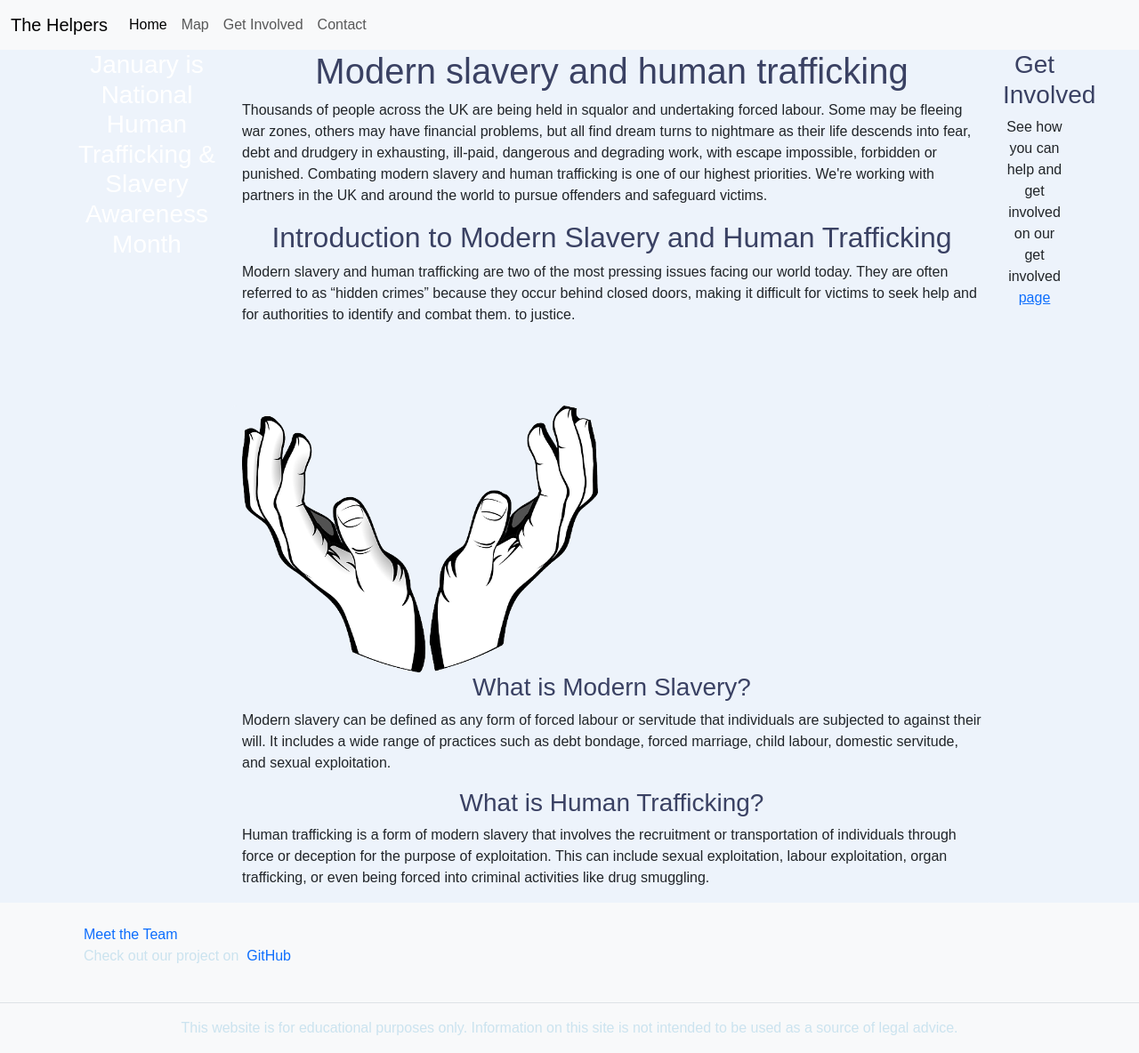
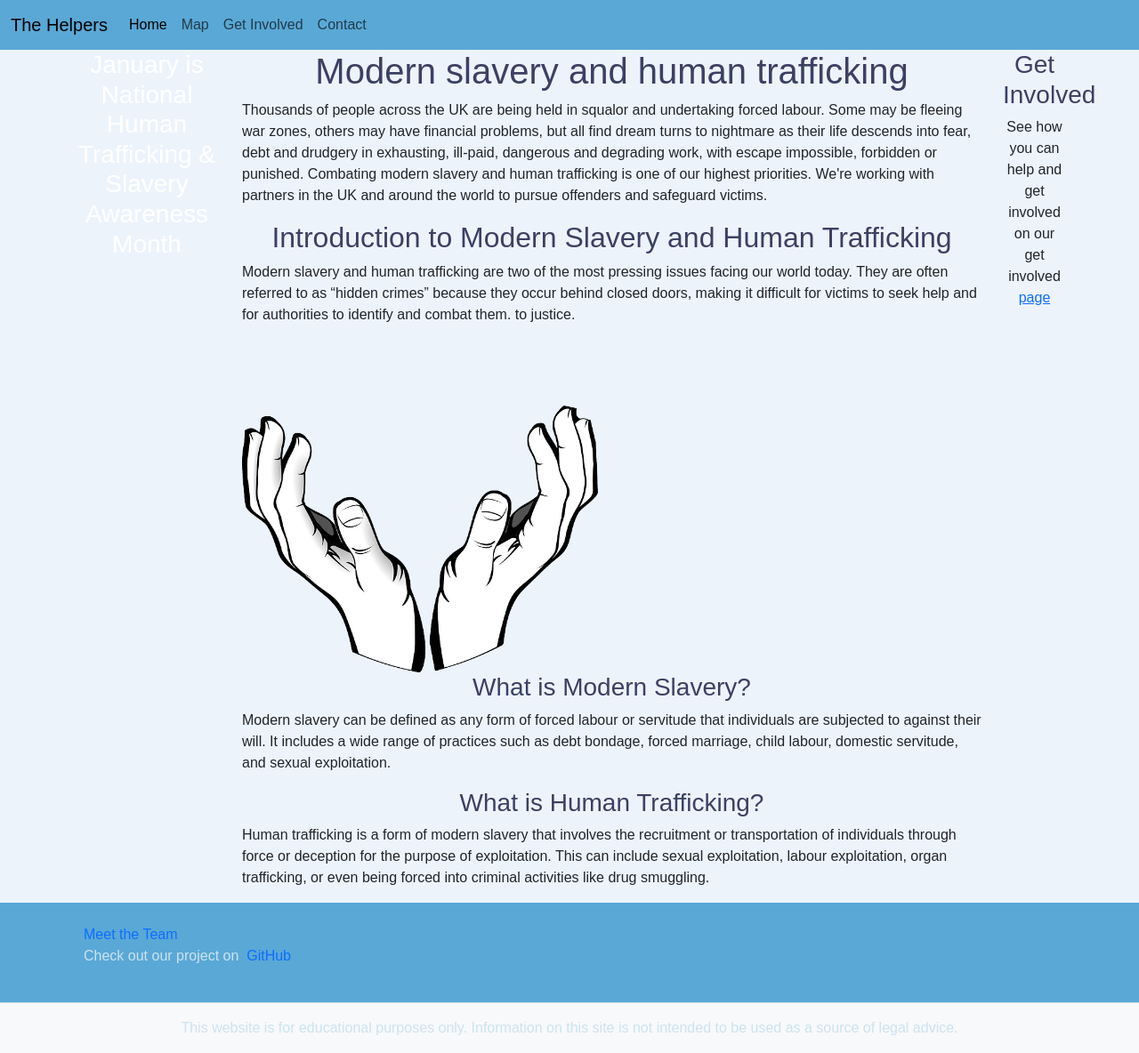
Before and after one commit to md-ash-dot/code-to-protect, a website: page index.html in a window 1280 px wide. Shown: the whole page at 89% size. Drawn offline with nearby package versions, Linux system fonts and the light colour scheme; some icons are missing; a web font is replaced by a local one.

Commit message:
Adds styling to navbar and footer

```diff
--- a/index.html
+++ b/index.html
@@ -129,7 +129,7 @@
     </div>
 
     <!-- Footer -->
-    <footer class="bg-light text-center text-lg-start mt-auto">
+    <footer class="footer bg-light text-center text-lg-start mt-auto">
       <div class="container p-4">
         <div class="row">
           <div class="col-lg-12">
--- a/src/css/style.css
+++ b/src/css/style.css
@@ -53,14 +53,15 @@ button:hover {
   border-color: #FEFAE0;
 }
 
-.navbar,
-footer {
-  background-color: var(
-    --button-color
-  ); /* Apply button color as background color */
-  color: var(--secondary-color); /* Set the text color to secondary color */
+.navbar{
+  background-color: var(--button-color)!important; /* Apply button color as background color */
+  color: var(--secondary-color)!important; /* Set the text color to secondary color */
 }
 
+.footer {
+  background-color: var(--button-color)!important; /* Apply button color as background color */
+  color: var(--secondary-color)!important; /* Set the text color to secondary color */
+}
 .gi-image {
   display: block;
   max-height: 400px;
```
Also changed, not shown: contact.html (+1 -1 lines), get_involved.html (+1 -1 lines), map.html (+1 -1 lines), team.html (+1 -1 lines).
